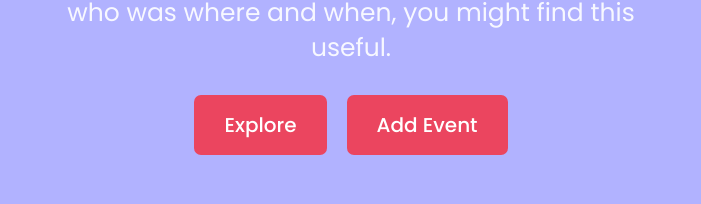
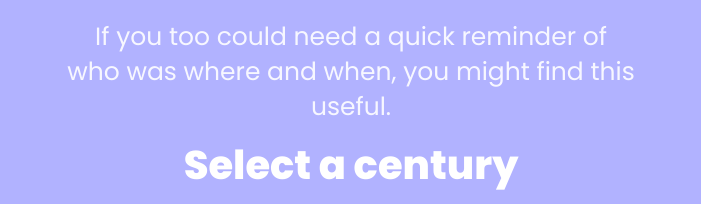
Before and after one commit to abdejohan/history-app, a React (Vite) app: page / in a window 1280 px wide. Shown: the part 508-712 px from the top of the page, without its empty margins (289-990 px from the left). Built offline with nearby package versions, Linux system fonts and the light colour scheme; no server answers.

Commit message:
Remove unsued styles

```diff
--- a/src/routes/Home.tsx
+++ b/src/routes/Home.tsx
@@ -1,23 +1,15 @@
-import DisplayEvents from "../components/DisplayEvents";
 import WelcomeInfo from "../components/WelcomeInfo";
 import SelectCentury from "../components/SelectCentury";
-import Button from "../common/Button";
-import { scrollToElement } from "../utils";
+import ContentView from "../components/ContentView";
 
 function Home() {
 	return (
-		<section className='home-container'>
-			<section className='full-page-container'>
+		<main>
+			<ContentView>
 				<WelcomeInfo />
-				<div>
-					<Button label='Explore' onClick={() => scrollToElement("select-century")} />
-					<Button label='Add Event' onClick={() => console.log("EXPLORE")} />
-				</div>
-			</section>
-			<section className='full-page-container' id='select-century'>
 				<SelectCentury />
-			</section>
-		</section>
+			</ContentView>
+		</main>
 	);
 }
 
--- a/src/styles/components/_header.scss
+++ b/src/styles/components/_header.scss
@@ -1,9 +1,11 @@
 header {
 	justify-content: center;
 	display: flex;
+	top: 0px;
 	width: 100%;
 	padding: 20px;
-	position: fixed;
+	position: sticky;
+	z-index: 1;
 	background-color: $primary-bg-color;
 	& nav {
 		& a {
--- a/src/styles/index.scss
+++ b/src/styles/index.scss
@@ -2,10 +2,10 @@
 @import "./utilities/variables";
 @import "./utilities/typography";
 @import "./layouts/layout";
-@import "./pages/home";
 @import "./pages/admin";
 @import "./components/header";
 @import "./components/timelineItem";
+@import "./components/contentView";
 @import "./components/infoModal";
 @import "./components/displayEvents";
 @import "./components/welcomeInfo";
--- a/src/styles/pages/_home.scss
+++ /dev/null
@@ -1,14 +0,0 @@
-.home-container {
-	display: flex;
-	flex-flow: column nowrap;
-	justify-content: center;
-	align-items: center;
-}
-
-.full-page-container {
-	display: flex;
-	justify-content: center;
-	align-items: center;
-	flex-flow: column nowrap;
-	height: 100vh;
-}
```
